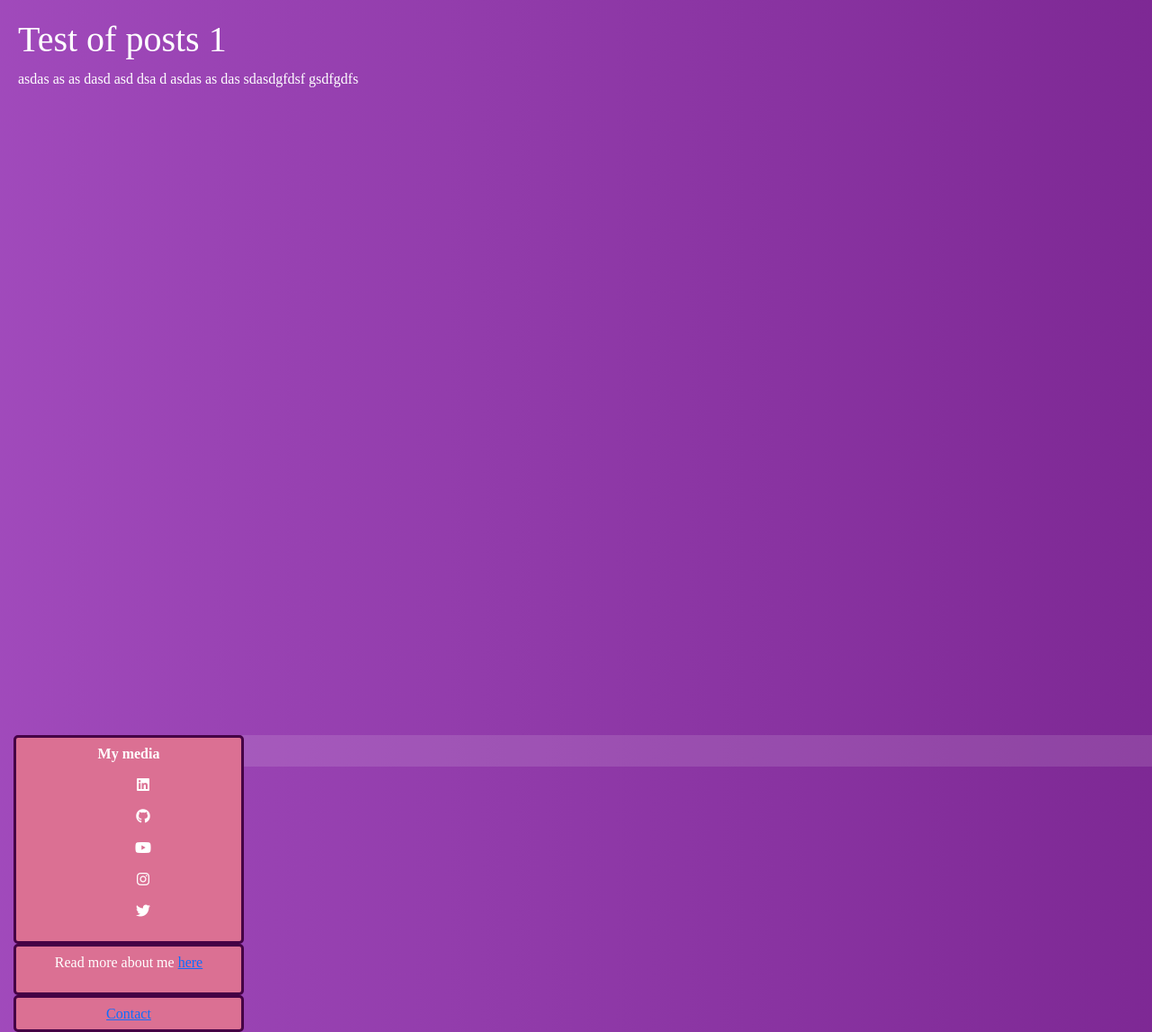
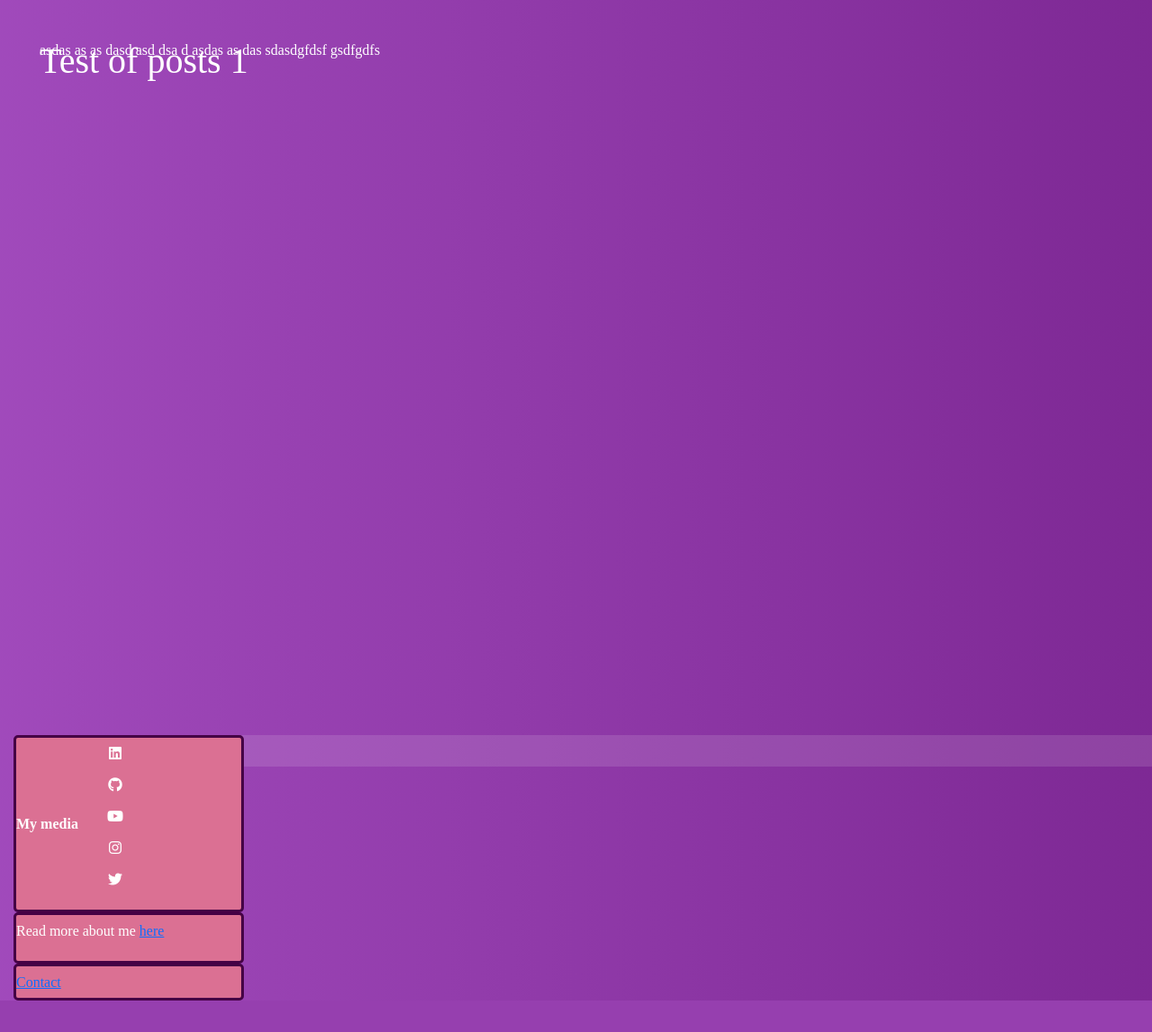
Before and after one commit to Uncle-Moris/MyBlog, a Django app: page /posts/1 in a window 1280 px wide. Shown: the part 70-1217 px from the top of the page at 90% size. After the commit the page ends 1182 px from the top, so only its background shows below. Run offline with Django 4.2, Linux system fonts and the light colour scheme; data comes from the database, SQL or seed files in the repository; some libraries are stand-ins or nearby versions.

Commit message:
new post styles

```diff
--- a/my_blog/main/static/main/js/main.js
+++ b/my_blog/main/static/main/js/main.js
@@ -1,19 +1,3 @@
 let x = 5;
-if (x == 4){
-    console.log(`bravooo`)
-};
-
-const newObjectList = {
-    'name':'test'
-}
-
-alert(newObjectList['name'])
-
-const cars = ["BMW", "Volvo", "Saab", "Ford", "Fiat", "Audi"];
-
-let text = "";
-for (let i = 0; i < cars.length; i++) {
-  text += cars[i] + "<br>";
-}
 
 document.getElementById("demo").innerHTML = text;
--- a/my_blog/main/static/main/sass/css/style.css
+++ b/my_blog/main/static/main/sass/css/style.css
@@ -6,6 +6,10 @@
     background-position: 100% 0;
   }
 }
+/*
+ sass style.scss:css/style.css -w
+
+*/
 *, *::before, *::after {
   box-sizing: border-box;
   padding: 0;
@@ -117,6 +121,7 @@ body {
   padding: 0;
   border: rgb(69, 1, 69) solid 3px;
   text-decoration: none;
+  display: flex;
 }
 
 .my-media li {
@@ -159,16 +164,6 @@ body {
   font-size: 24px;
 }
 
-.post_content {
-  position: absolute;
-  top: 20px;
-  bottom: 20px;
-  left: 20px;
-  right: 20px;
-  height: 90%;
-  width: 90%;
-}
-
 #beautiful_me {
   position: absolute;
   top: 150px;
@@ -200,4 +195,19 @@ i:hover {
   color: rgb(69, 1, 69);
 }
 
+.post_content {
+  position: absolute;
+  top: 44px;
+  bottom: 44px;
+  left: 44px;
+  right: 44px;
+  height: 90%;
+  width: 90%;
+}
+
+.page-title {
+  position: absolute;
+  margin: auto;
+}
+
 /*# sourceMappingURL=style.css.map */
--- a/my_blog/main/static/main/sass/style.scss
+++ b/my_blog/main/static/main/sass/style.scss
@@ -1,3 +1,7 @@
+/*
+ sass style.scss:css/style.css -w
+
+*/
 @use './colors' as colors ;
 @use './animations' as animations;
 
@@ -118,7 +122,9 @@ body {
     margin-left:0;
     padding: 0;
     border: rgba(69, 1, 69, 20) solid 3px;
-    text-decoration: none;}
+    text-decoration: none;
+    display: flex;
+}
 
 .my-media li{
     list-style-type: none
@@ -159,15 +165,7 @@ body {
     font-size: 24px;
 }
 
-.post_content{
-    position: absolute;
-    top: 20px;
-    bottom: 20px;
-    left: 20px;
-    right: 20px;
-    height: 90%;
-    width: 90%;
-}
+
 
 #beautiful_me{
     position: absolute;
@@ -195,6 +193,22 @@ i {
 i:hover {
     color: rgb(69, 1, 69);
 }
+.post_content{
+    position: absolute;
+    top: 44px;
+    bottom: 44px;
+    left: 44px;
+    right: 44px;
+    height: 90%;
+    width: 90%;
+}
+
+.page-title{
+    position: absolute;
+    margin: auto;
+}
+
+
 
 @media (min-width: 762px) {
 
```
Also changed, not shown: my_blog/main/static/main/sass/style.css (+20 -10 lines), 2 other files.
